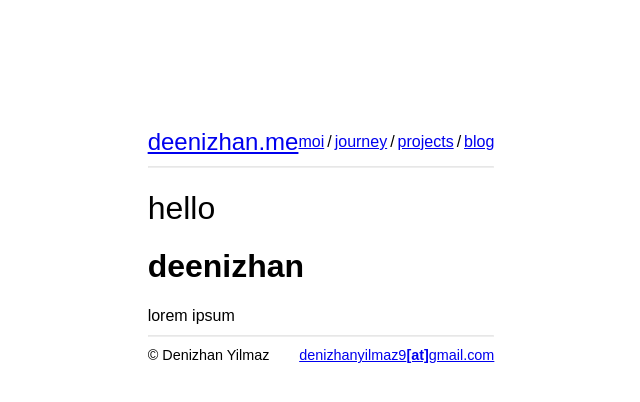
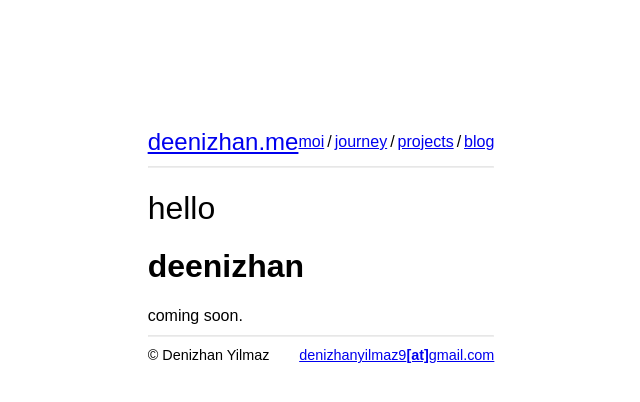
Before and after one commit to deenizhan/deenizhan.me, a Gatsby site: page /journey in a window 1280 px wide. Shown: the full height of the page, 319-959 px from the left. Built offline with nearby package versions, Linux system fonts and the light colour scheme; Gatsby itself is replaced by a stand-in of ours.

Commit message:
last-main-push

```diff
--- a/src/components/layout/layout.js
+++ b/src/components/layout/layout.js
@@ -1,9 +1,9 @@
-import * as React from "react";
-import { Link } from "gatsby";
-import { container, pageTitleFont } from "./layout.module.css";
-import Header from "./header/header";
-import Line from "./line/Line.js";
-import Footer from "./footer/footer.js";
+import * as React from "react"
+import { Link } from "gatsby"
+import { container, pageTitleFont } from "./layout.module.css"
+import Header from "./header/header"
+import Line from "./line/Line.js"
+import Footer from "./footer/footer.js"
 
 const Layout = ({ pageTitle, children }) => {
   return (
@@ -14,12 +14,12 @@
           <Line />
           <h1 className={pageTitleFont}>{pageTitle}</h1>
           {children}
-          lorem ipsum
+          coming soon.
           <Footer />
         </div>
       </main>
     </>
-  );
-};
+  )
+}
 
-export default Layout;
+export default Layout
```
